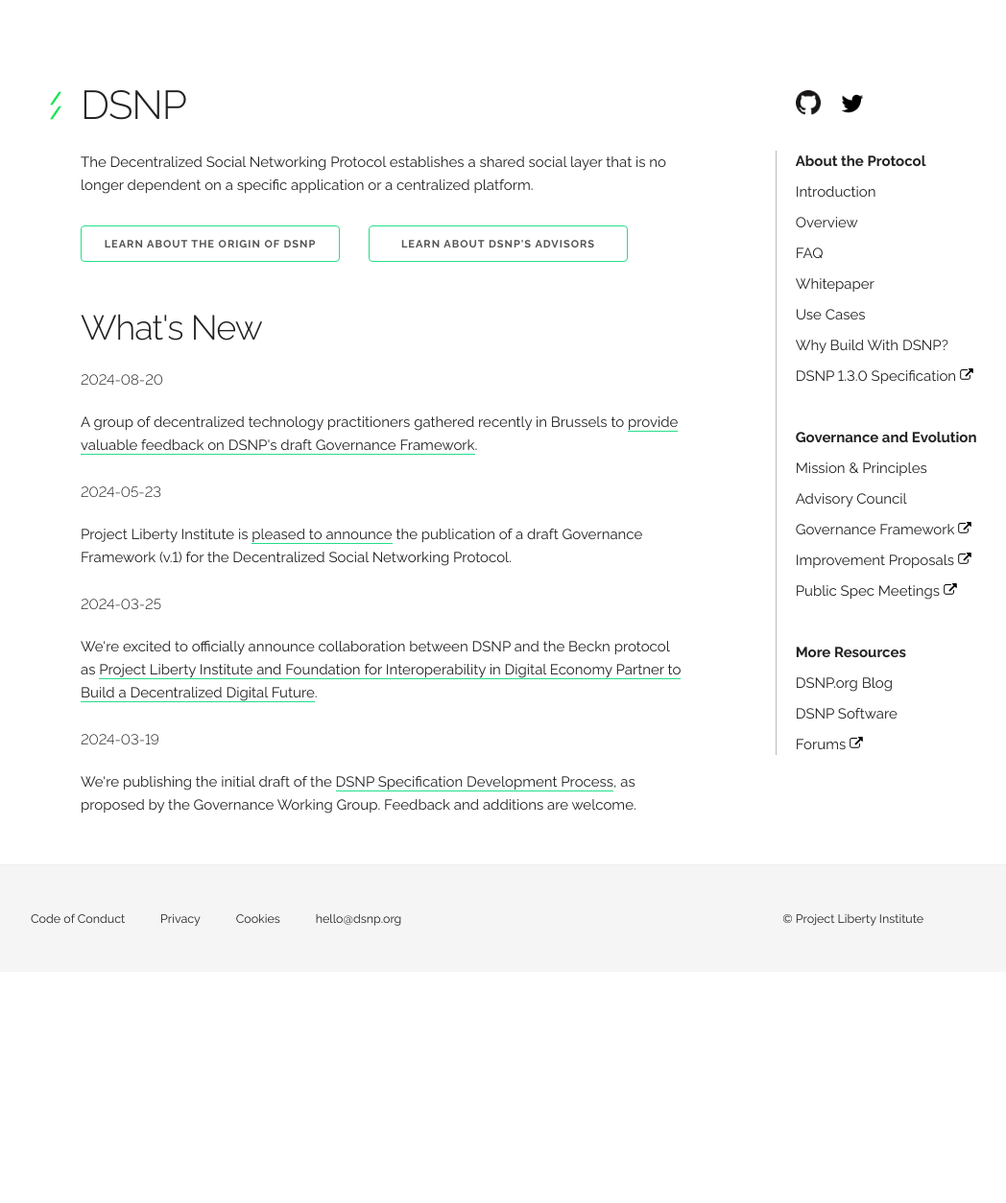
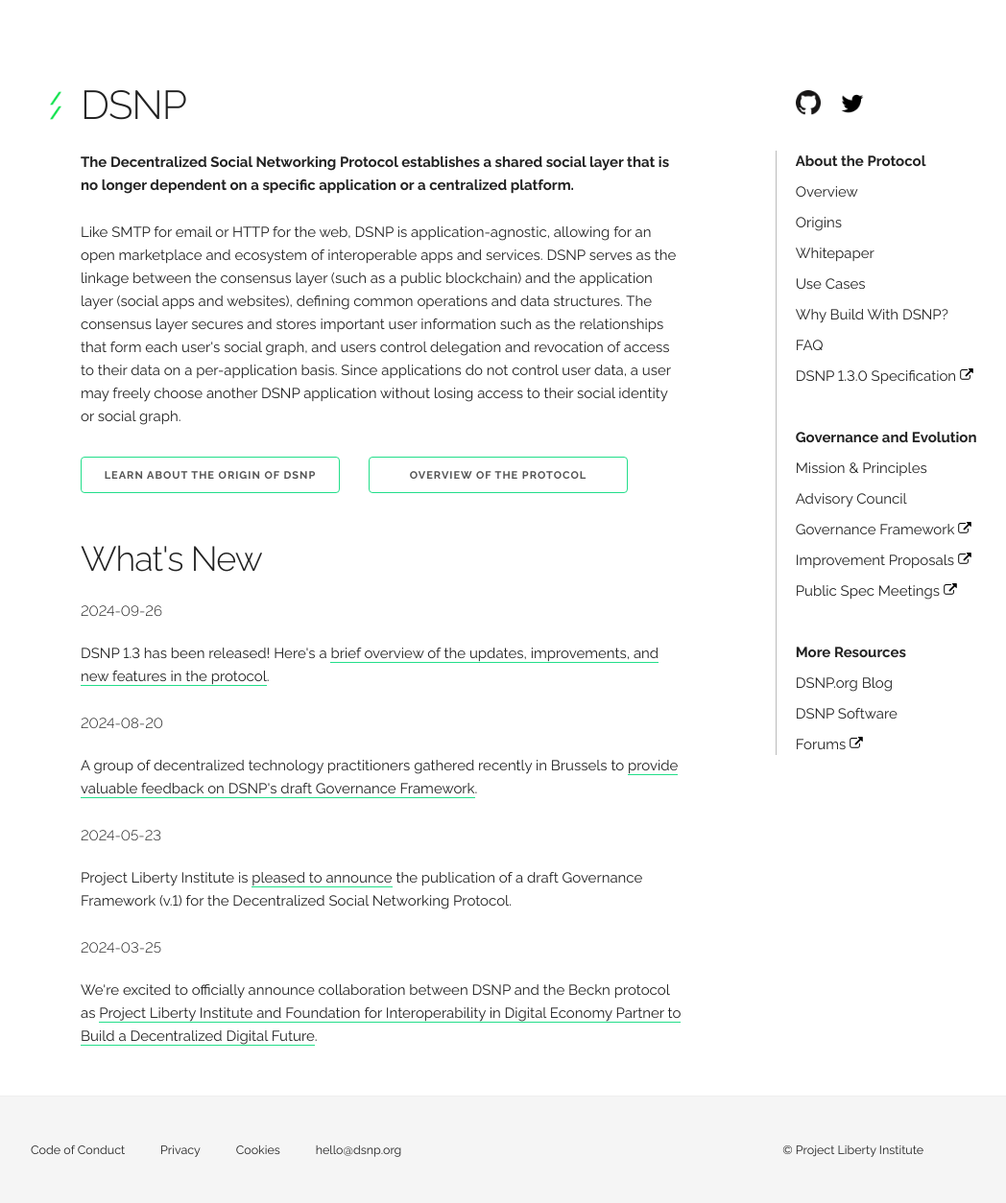
Before and after one commit to DSNP-org/dsnp-web, a Jekyll site: the page built from index.html, in a window 1280 px wide. Shown: the whole page at 96% size, without its empty margins (108-1156 px from the left). Built offline with Jekyll 4.4.1, drawn with Linux system fonts in a browser that asks for light colours; comment, search, counter and statistics services are not loaded; before the commit the page ends 1013 px from its top, so only the background shows below that.

Commit message:
Updates to home page and blog post on DSNP 1.3

```diff
--- a/_layouts/default.html
+++ b/_layouts/default.html
@@ -13,12 +13,12 @@
           </div>
           <ul class="nav">
             <li><b>About the Protocol</b></li>
-            <li><a href="/introducing-dsnp.html">Introduction</a></li>
             <li><a href="/about/overview.html">Overview</a></li>
-            <li><a href="/faq.html">FAQ</a></li>
+            <li><a href="/introducing-dsnp.html">Origins</a></li>
             <li><a href="/dsnp_whitepaper.pdf" target="_blank">Whitepaper</a></li>
             <li><a href="/about/usecases.html">Use Cases</a></li>
             <li><a href="/about/why-dsnp.html">Why Build With DSNP?</a></li>
+            <li><a href="/faq.html">FAQ</a></li>
             <li><a href="https://spec.dsnp.org/" target="_blank">DSNP 1.3.0 Specification <img src="/images/external-link.svg" height=14></a></li>
             <li>&nbsp;</li>
             <li><b>Governance and Evolution</b></li>
--- a/index.html
+++ b/index.html
@@ -4,13 +4,19 @@
 <div class="heading">
 <h2>DSNP</h2>
 <p>
-The Decentralized Social Networking Protocol establishes a shared social layer that is no longer dependent on a specific application or a centralized platform.
-</p>
+<b>The Decentralized Social Networking Protocol establishes a shared social layer that is no longer dependent on a specific application or a centralized platform.</b>
+  </p>
+  <p>
+  Like SMTP for email or HTTP for the web, DSNP is application-agnostic, allowing for an open marketplace and ecosystem of interoperable apps and services. DSNP serves as the linkage between the consensus layer (such as a public blockchain) and the application layer (social apps and websites), defining common operations and data structures. The consensus layer secures and stores important user information such as the relationships that form each user's social graph, and users control delegation and revocation of access to their data on a per-application basis. Since applications do not control user data, a user may freely choose another DSNP application without losing access to their social identity or social graph.
+  </p>
 <p class="ctaCntr">
-<a href="introducing-dsnp.html" class="button">Learn about the origin of DSNP</a>
-<a href="blog/2023/05/10/if-code-is-law-then-protocols-are-good-manners-that-help-us-get-along.html" class="button">Learn about DSNP's advisors</a>
+  <a href="introducing-dsnp.html" class="button">Learn about the origin of DSNP</a>
+  <a href="about/overview.html" class="button">Overview of the Protocol</a>
 </p>
   <h3>What's New</h3>
+
+  <h6>2024-09-26</h6>
+  <p>DSNP 1.3 has been released! Here's a <a href="blog/2024/09/26/dsnp-1-3-release.html">brief overview of the updates, improvements, and new features in the protocol</a>.
 
   <h6>2024-08-20</h6>
   <p>A group of decentralized technology practitioners gathered recently in Brussels to <a href="blog/2024/08/20/governance-feedback.html">provide valuable feedback on DSNP's draft Governance Framework</a>.
@@ -23,8 +29,4 @@
   <h6>2024-03-25</h6>
   <p>We're excited to officially announce collaboration between DSNP and the Beckn protocol as <a href="blog/2024/03/25/plf-fide-partner-build-decentralized-future.html">Project Liberty Institute and Foundation for Interoperability in Digital Economy Partner to Build a Decentralized Digital Future</a>.
 
-  <h6>2024-03-19</h6>
-  <p>We're publishing the initial draft of the <a href="process.html">DSNP Specification Development Process</a>, as proposed by the Governance Working Group.
-    Feedback and additions are welcome.</p>
-
 </div>
```
Also changed, not shown: blog/_posts/2024-09-26-dsnp-1-3-release.md (added, +35 -0 lines).
